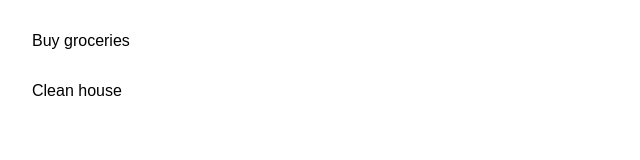
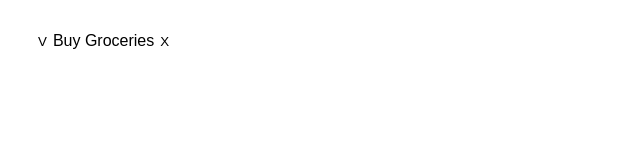
Before and after one commit to marcgirbaub/202301-w6ch1-marc-girbau, a React (Create React App) app: page / in a window 1280 px wide. Shown: the top 160 px of the page, without its empty margins (0-640 px from the left). Built offline with nearby package versions, Linux system fonts and the light colour scheme.

Commit message:
Add Todo component

```diff
--- /dev/null
+++ b/src/components/Todo/Todo.tsx
@@ -0,0 +1,11 @@
+const Todo = (): JSX.Element => {
+  return (
+    <div>
+      <button>V</button>
+      <span>Buy Groceries</span>
+      <button>X</button>
+    </div>
+  );
+};
+
+export default Todo;
--- a/src/components/TodosList/TodosList.tsx
+++ b/src/components/TodosList/TodosList.tsx
@@ -1,10 +1,12 @@
+import Todo from "../Todo/Todo";
 import TodosListStyled from "./TodosListStyled";
 
 const TodosList = (): JSX.Element => {
   return (
     <TodosListStyled>
-      <li>Buy groceries</li>
-      <li>Clean house</li>
+      <li>
+        <Todo />
+      </li>
     </TodosListStyled>
   );
 };
--- a/src/styles/GlobalStyles.tsx
+++ b/src/styles/GlobalStyles.tsx
@@ -26,6 +26,7 @@ button{
   border: none;
   cursor: pointer;
   font-family:inherit;
+  background-color: transparent;
 }
 `;
 
```
